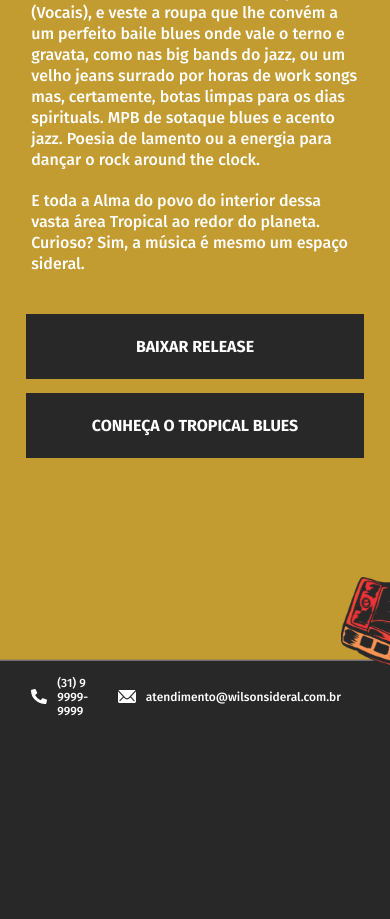
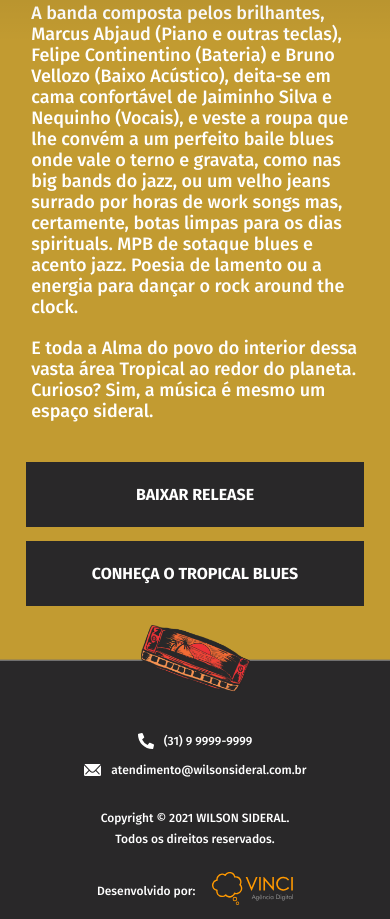
Before and after one commit to Yasmin-ga/wilson, a plain HTML site: page release.html in a window 390 px wide. Shown: the part 630-1549 px from the top of the page. Before the commit the page ends 1362 px from the top, so only its background shows below. Drawn offline with Linux system fonts and the light colour scheme.

Commit message:
footer responsivo pag release

```diff
--- a/src/css/release.css
+++ b/src/css/release.css
@@ -268,10 +268,13 @@ footer{
 
 
 
-@media (max-width: 414px){
+@media (max-width: 480px){
+
+    .max-container{
+        height: 1120px;
+    }
 
     .release {
-        border: blue;
         justify-content: center;
         height: 1291px;
         width: 100%;
@@ -279,11 +282,9 @@ footer{
 
     .realease-frame {
         margin-left: 0px;
-        height: 690px;
-        width: 692px;
-        height: 885px;
         width: 376px;
         line-height: 21px;
+        height: 1150px;
         }
 
     .release-buttons {
@@ -299,7 +300,11 @@ footer{
         justify-content: center;
         margin-bottom: 36px;
         font-size: 33px;
-        }
+    }
+
+    .realease-frame p {
+        font-size: 18px;
+    }
 
     /* FOOTER */
 
@@ -307,6 +312,46 @@ footer{
         display: none;
     }
 
+    footer{
+        height: 258px;
+        flex-direction: column;
+        display: flex;
+    }
+
+    .footer-contato{
+        flex-direction: column;
+        order: 1;
+        gap: 14px;
+        margin-bottom: 30px;
+    }
+
+    .footer-gaita > img{
+        height: 67px;
+        width: 109px;
+    }
+
+    .copyrigth-container{
+        flex-direction: column;
+        order: 2;
+        margin-bottom: 12px;
+    }
+
+    .footer-frame > .copyrigth-container{
+        gap: 34.34px;
+    }
+
+    .footer-frame{
+        flex-direction: column;
+    }
+
+    .footer-gaita {
+        top: -36px;
+    }
+
+    .copyright > p{
+        text-align: center;
+        line-height: 21px;
+    }
 
 
 }
```
